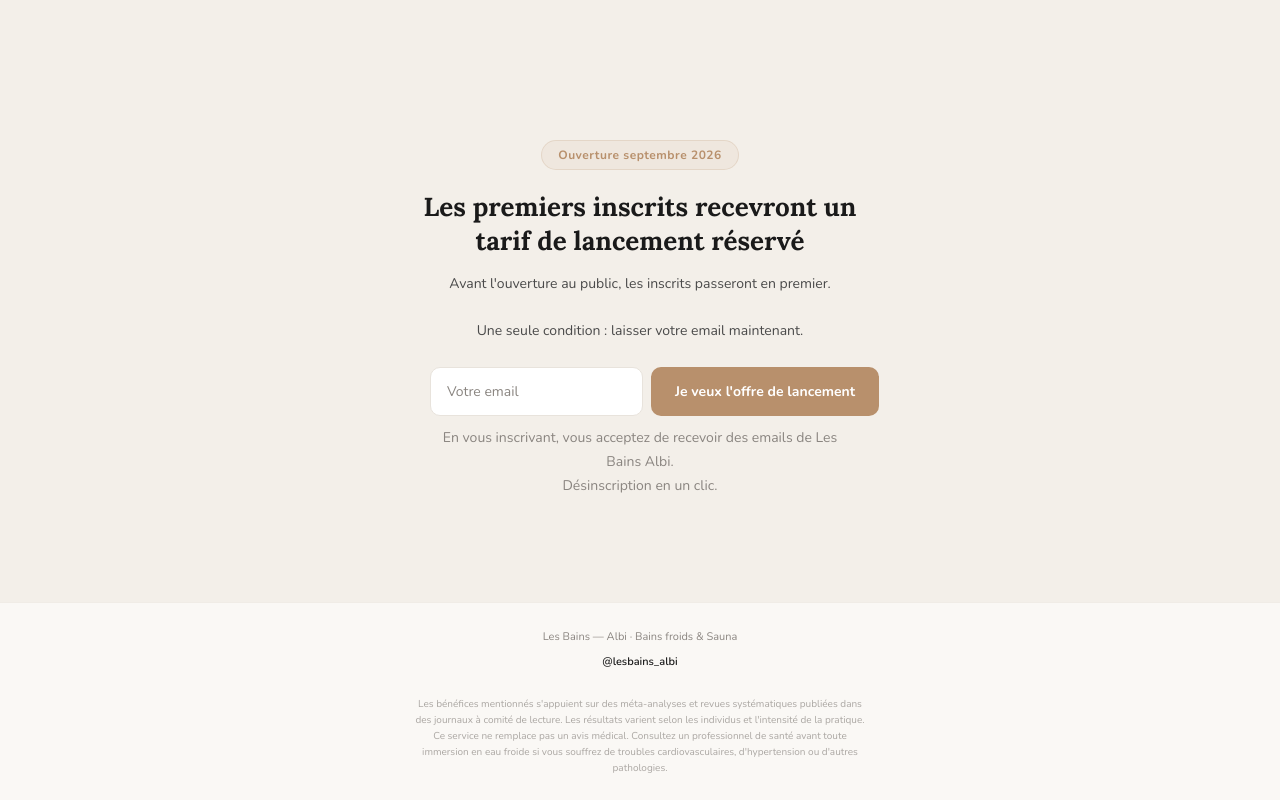
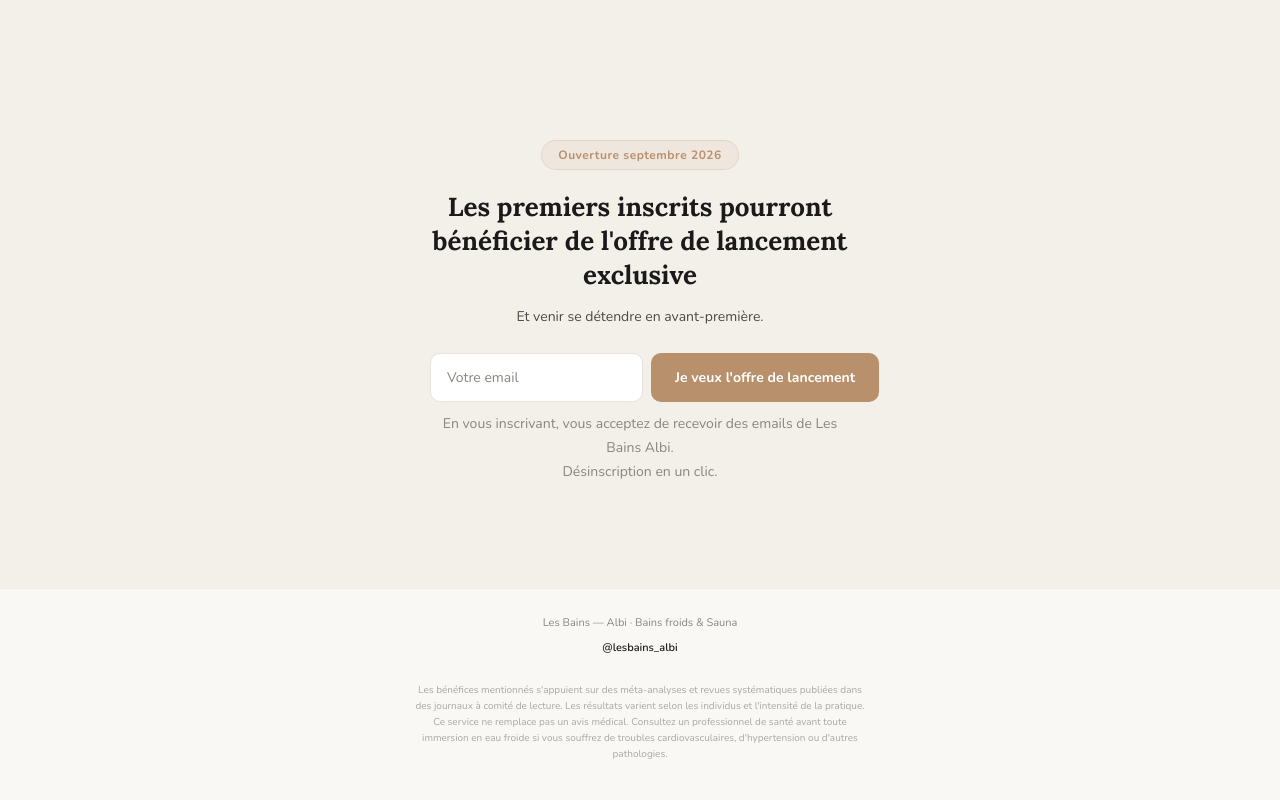
Before and after one commit to granierfabiencopy-cmyk/lesbains-albi, a plain HTML site: page index.html in a window 1280 px wide. Shown: the part 2165-2965 px from the top of the page. Drawn offline with nearby package versions, Linux system fonts and the light colour scheme; no server answers.

Commit message:
CTA final : texte de Fabien, plus clair et direct
Co-Authored-By: Claude Opus 4.6 <noreply@anthropic.com>

```diff
--- a/index.html
+++ b/index.html
@@ -291,9 +291,8 @@ h1 em{font-style:italic;color:var(--accent-warm);}
 <div class="section-warm">
   <div class="section-inner">
     <div class="urgency-note">Ouverture septembre 2026</div>
-    <h2>Les premiers inscrits recevront un tarif de lancement réservé</h2>
-    <p>Avant l'ouverture au public, les inscrits passeront en premier.</p>
-    <p>Une seule condition : laisser votre email maintenant.</p>
+    <h2>Les premiers inscrits pourront bénéficier de l'offre de lancement exclusive</h2>
+    <p>Et venir se détendre en avant-première.</p>
 
     <div class="form-wrap" id="form-wrap-2" style="margin:0 auto;">
       <div class="form-row">
```
